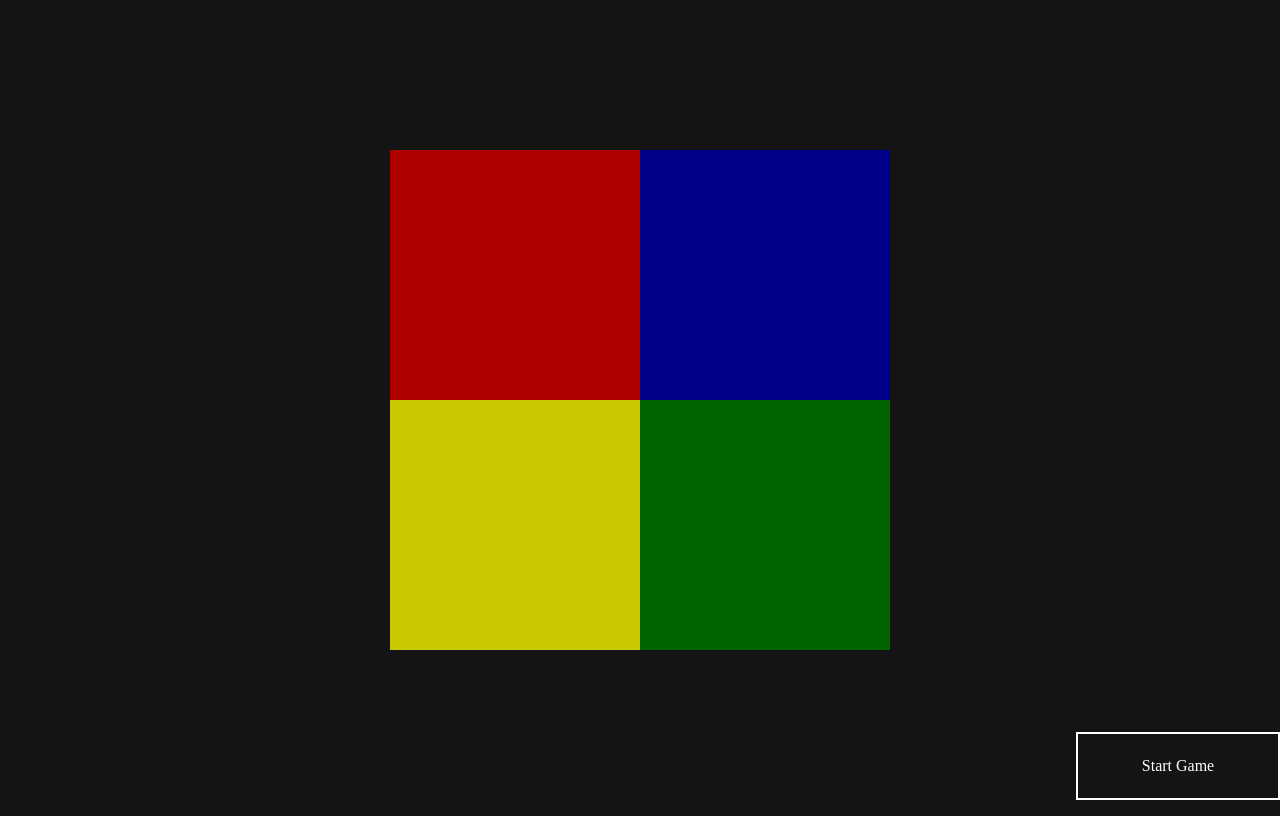
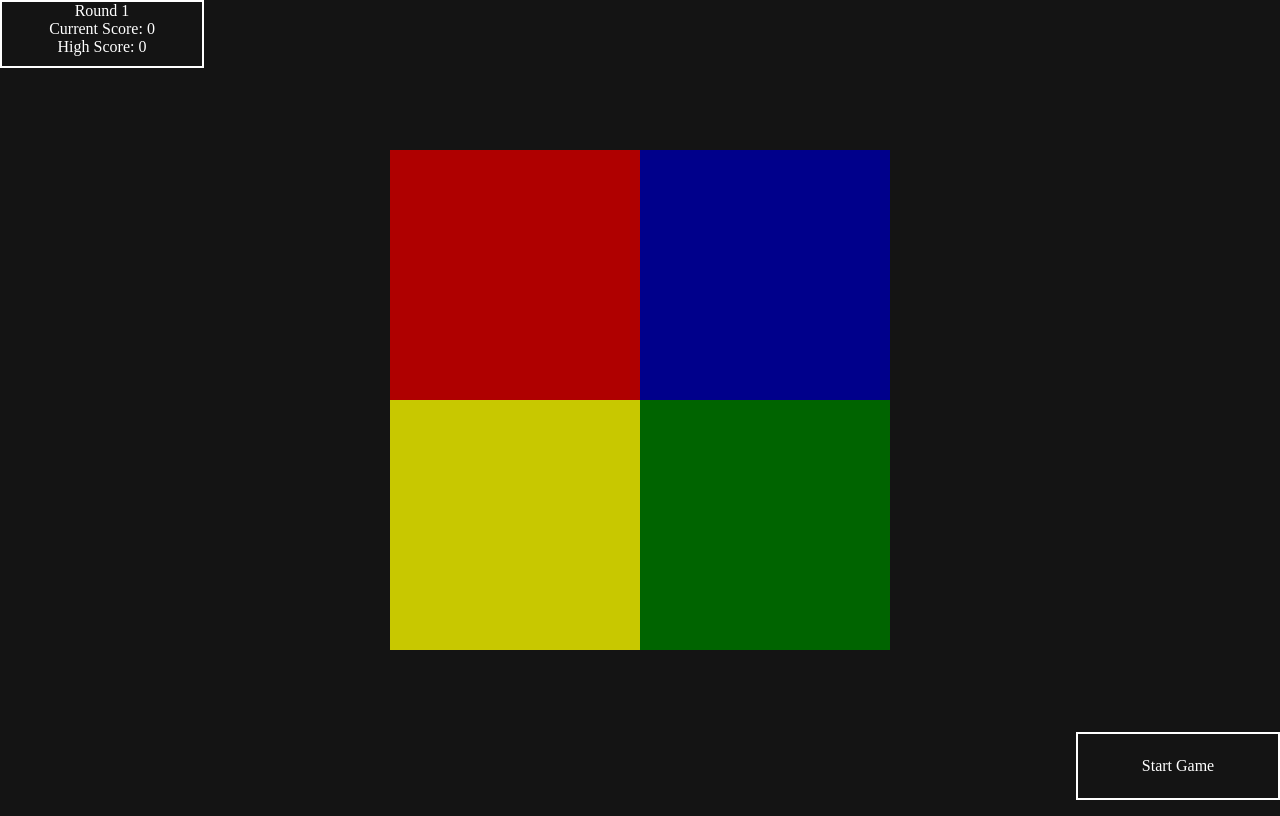
Before and after one commit to Eccentricware/s2roop, a React app: page / in a window 1280 px wide. Built offline with nearby package versions, Linux system fonts and the light colour scheme.

Commit message:
Score display. Round incrementing. Failure handling and stall correction

```diff
--- a/src/App.css
+++ b/src/App.css
@@ -2,10 +2,3 @@ body {
   height: 100vh;
   background-color: rgb(20, 20, 20);
 }
-
-.start-btn {
-  position: absolute;
-  right: 0px;
-  bottom: 0px;
-  border: solid white 2px;
-}
--- a/src/App.jsx
+++ b/src/App.jsx
@@ -1,6 +1,7 @@
 import React, { useState } from "react";
 import "./App.css";
 
+import ScoreDisplay from './ScoreDisplay/ScoreDisplay.jsx';
 import CenterButtons from './CenterButtons/CenterButtons.jsx';
 import StartButton from './StartButton/StartButton.jsx';
 
@@ -13,6 +14,9 @@ const App = (props) => {
   const [currentSequence, setCurrentSequence] = useState([]);
   const [nextAnswerIndex, setNextAnswerIndex] = useState(0);
   const [activeLight, setActiveLight] = useState('none');
+  const [round, setRound] = useState(1);
+  const [currentScore, setCurrentScore] = useState(0);
+  const [highScore, setHighScore] = useState(0);
 
   var activeOptions = ['red', 'blue', 'yellow', 'green'];
 
@@ -60,6 +64,11 @@ const App = (props) => {
   const guessColor = (color) => {
     if (color === currentSequence[nextAnswerIndex]) {
       console.log('Correct!');
+      var newCurrentScore = currentScore + round;
+      setCurrentScore(newCurrentScore);
+      if (newCurrentScore > highScore) {
+        setHighScore(newCurrentScore);
+      }
       var index = nextAnswerIndex + 1;
       setNextAnswerIndex(index);
       if (index === currentSequence.length) {
@@ -67,19 +76,23 @@ const App = (props) => {
         setNextAnswerIndex(0);
         setInteractionMode('Replay');
         extendSequence();
+        setRound(round + 1);
       } else {
-        console.log('Round stalled')
+        console.log('Round stalled');
       }
     } else {
       console.log('Game over!');
+      setCurrentScore(0);
+      setRound(1);
       setNextAnswerIndex(0);
+      setCurrentSequence([]);
       setInteractionMode('Start Game');
     }
-
   }
 
   return (
     <div className="App">
+      <ScoreDisplay currentScore={currentScore} highScore={highScore} round={round} />
       <CenterButtons width={width} height={height}
         activeLight={activeLight} guessColor={guessColor}
       />
--- /dev/null
+++ b/src/ScoreDisplay/ScoreDisplay.css
@@ -0,0 +1,29 @@
+.score-box {
+  position: absolute;
+  top: 0px;
+  left: 0px;
+  width: 200px;
+  height: 64px;
+  border: solid white 2px;
+}
+
+.current-round {
+  display: flex;
+  align-items: center;
+  color: white;
+  justify-content: center;
+}
+
+.current-score {
+  display: flex;
+  align-items: center;
+  color: white;
+  justify-content: center;
+}
+
+.high-score {
+  display: flex;
+  align-items: center;
+  color: white;
+  justify-content: center;
+}
--- /dev/null
+++ b/src/ScoreDisplay/ScoreDisplay.jsx
@@ -0,0 +1,14 @@
+import React from 'react';
+import './ScoreDisplay.css';
+
+const ScoreDisplay = ({currentScore, highScore, round}) => {
+  return (
+    <div className="score-box">
+      <div className="current-round">Round {round}</div>
+      <div className="current-score">Current Score: {currentScore}</div>
+      <div className="high-score">High Score: {highScore}</div>
+    </div>
+  )
+}
+
+export default ScoreDisplay;
--- a/src/StartButton/StartButton.css
+++ b/src/StartButton/StartButton.css
@@ -1,4 +1,8 @@
 .start-btn {
+  position: absolute;
+  right: 0px;
+  bottom: 0px;
+  border: solid white 2px;
   display: flex;
   width: 200px;
   height: 64px;
```
